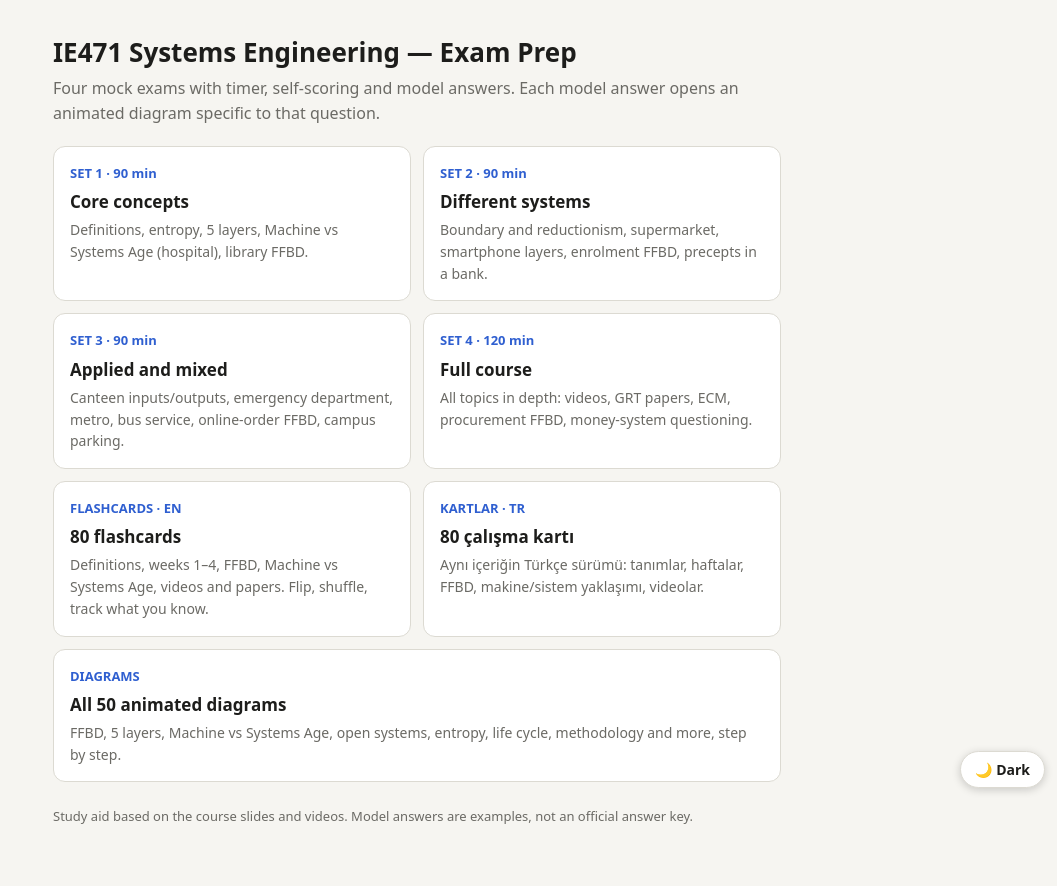
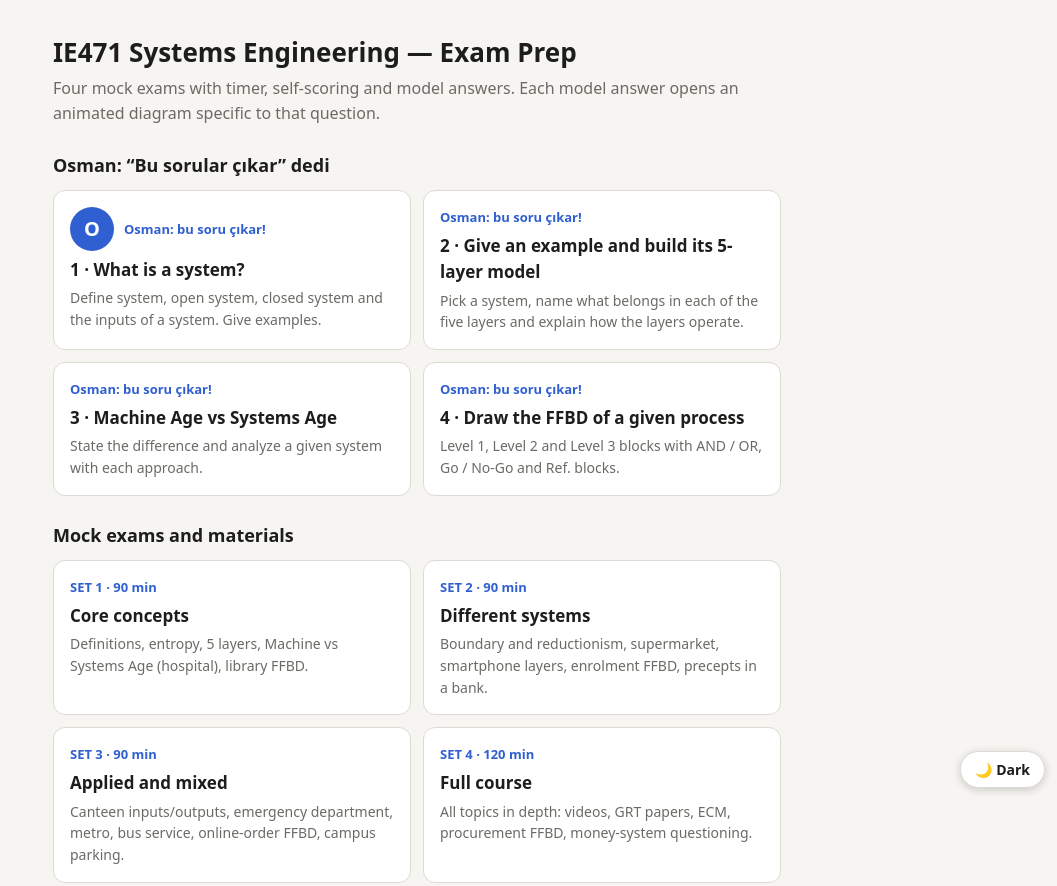
Before and after one commit to ahmetcan5sv-source/ie471sinav, a plain HTML site: page index.html in a window 1280 px wide. Shown: the top 886 px of the page, without its empty margins (223-1280 px from the left). Drawn offline with Linux system fonts and the light colour scheme.

Commit message:
Add four Osman question boxes to the home page
Co-Authored-By: Claude Sonnet 5.5 <noreply@anthropic.com>

```diff
--- a/index.html
+++ b/index.html
@@ -19,12 +19,27 @@ a.c:hover{border-color:var(--acc)}
 .m{color:var(--mut);font-size:14px}
 .n{color:var(--acc);font-size:13px;font-weight:600;margin-bottom:6px}
 .foot{color:var(--mut);font-size:13px;margin-top:24px}
+.h2{font-size:18px;margin:26px 0 10px}
+.grid.q{grid-template-columns:repeat(auto-fit,minmax(320px,1fr))}
+.qc{border-left:4px solid var(--acc)}
+.who{display:flex;align-items:center;gap:10px;margin-bottom:6px}
+.who .n{margin:0}
+.av{display:inline-flex;align-items:center;justify-content:center;width:44px;height:44px;border-radius:50%;overflow:hidden;background:var(--acc);color:#fff;font-weight:700;font-size:20px;flex:none}
+.av img{width:100%;height:100%;object-fit:cover;display:block}
 </style>
 </head>
 <body>
 <div class="wrap">
 <h1>IE471 Systems Engineering — Exam Prep</h1>
 <div class="sub">Four mock exams with timer, self-scoring and model answers. Each model answer opens an animated diagram specific to that question.</div>
+<h2 class="h2">Osman: “Bu sorular çıkar” dedi</h2>
+<div class="grid q">
+<a class="c qc" href="flashcards.html"><div class="who"><span class="av"><img src="osman.jpg" alt="Osman" width="44" height="44" onerror="this.parentNode.textContent='O'"></span><span class="n">Osman: bu soru çıkar!</span></div><div class="t">1 · What is a system?</div><div class="m">Define system, open system, closed system and the inputs of a system. Give examples.</div></a>
+<a class="c qc" href="diagrams.html"><div class="who"><span class="n">Osman: bu soru çıkar!</span></div><div class="t">2 · Give an example and build its 5-layer model</div><div class="m">Pick a system, name what belongs in each of the five layers and explain how the layers operate.</div></a>
+<a class="c qc" href="diagrams.html"><div class="who"><span class="n">Osman: bu soru çıkar!</span></div><div class="t">3 · Machine Age vs Systems Age</div><div class="m">State the difference and analyze a given system with each approach.</div></a>
+<a class="c qc" href="set4.html"><div class="who"><span class="n">Osman: bu soru çıkar!</span></div><div class="t">4 · Draw the FFBD of a given process</div><div class="m">Level 1, Level 2 and Level 3 blocks with AND / OR, Go / No-Go and Ref. blocks.</div></a>
+</div>
+<h2 class="h2">Mock exams and materials</h2>
 <div class="grid">
 <a class="c" href="set1.html"><div class="n">SET 1 · 90 min</div><div class="t">Core concepts</div><div class="m">Definitions, entropy, 5 layers, Machine vs Systems Age (hospital), library FFBD.</div></a>
 <a class="c" href="set2.html"><div class="n">SET 2 · 90 min</div><div class="t">Different systems</div><div class="m">Boundary and reductionism, supermarket, smartphone layers, enrolment FFBD, precepts in a bank.</div></a>
```
